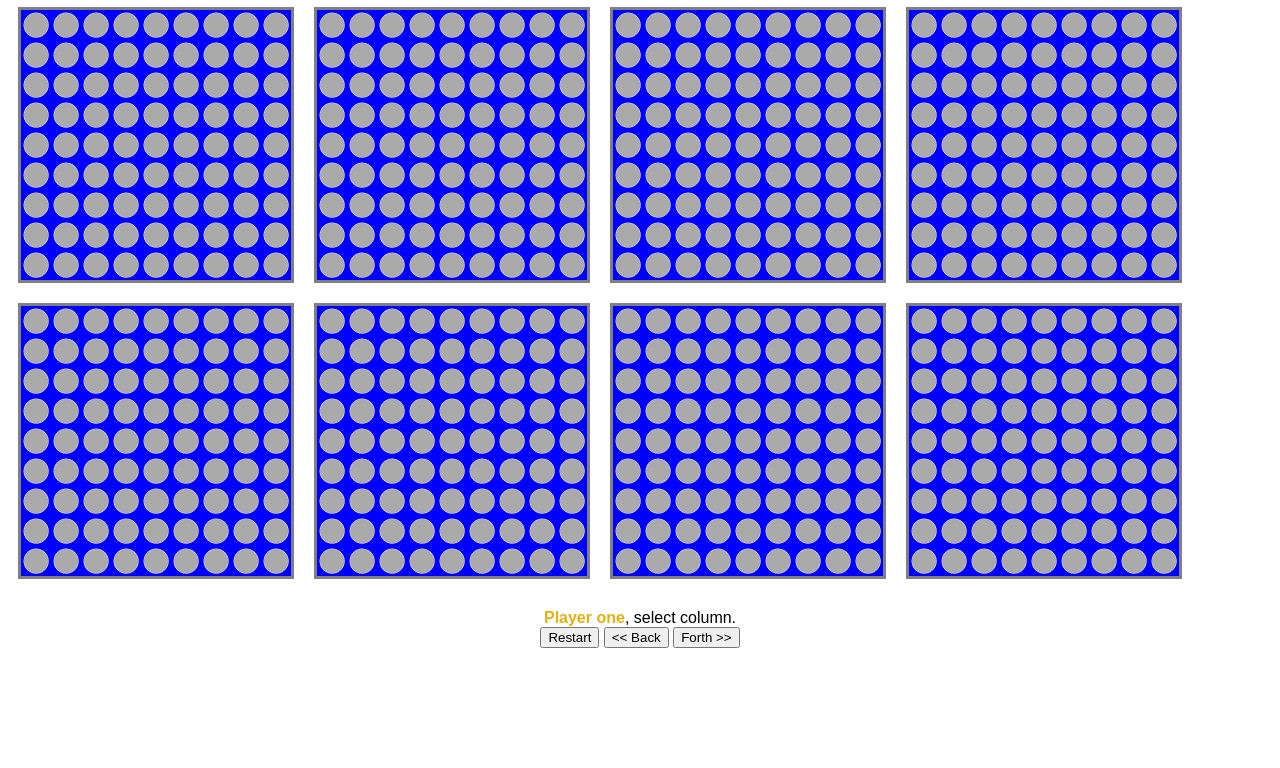
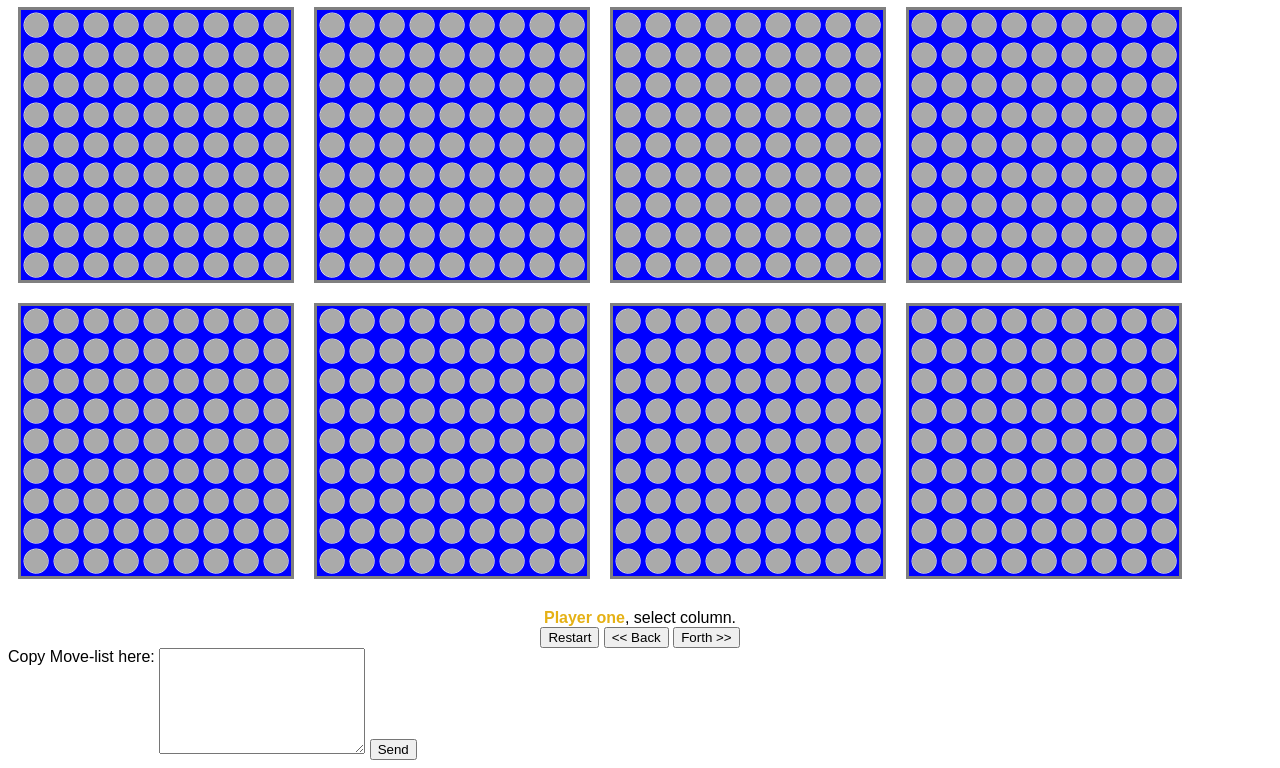
Before and after one commit to andirayo/connect-four-analyzer-9x9, a website: page src/index.html in a window 1280 px wide. Shown: the part 104-872 px from the top of the page. Before the commit the page ends 800 px from the top, so only its background shows below. Drawn offline with Linux system fonts and the light colour scheme.

Commit message:
(index)  added textarea to paste move list

```diff
--- a/src/index.html
+++ b/src/index.html
@@ -1,7 +1,7 @@
 <!DOCTYPE html>
 <html>
   <head>
-    <title>Connect Four Analyzer</title>
+    <title>Rayo's Connect Four Analyzer</title>
     <meta http-equiv="Content-Type" content="text/html; charset=UTF-8">
     <meta name="viewport" content="width=device-width, initial-scale=1.0">
     <link rel="stylesheet" href="connect-four.css" />
@@ -38,6 +38,11 @@
           <button id="buttonForth">Forth &gt;&gt;</button>
         </div>
       </div>
+    </div>
+    <div>
+      <span style="vertical-align: top;">Copy Move-list here:</span>
+      <textarea id="textMovelist" style="width:200px;height:100px;"></textarea>
+      <button id="buttonSendMovelist">Send</button>
     </div>
 
     <script type="text/javascript" src="jquery-2.0.3.js"></script>
```
